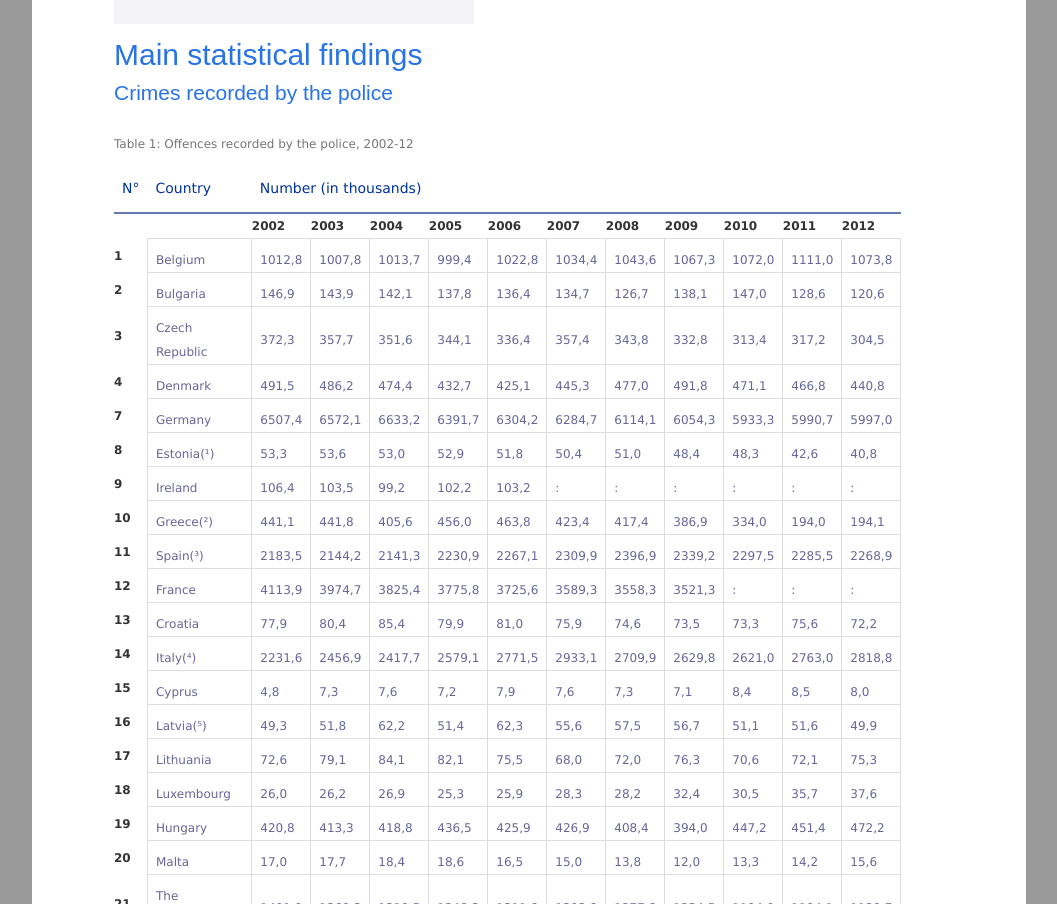
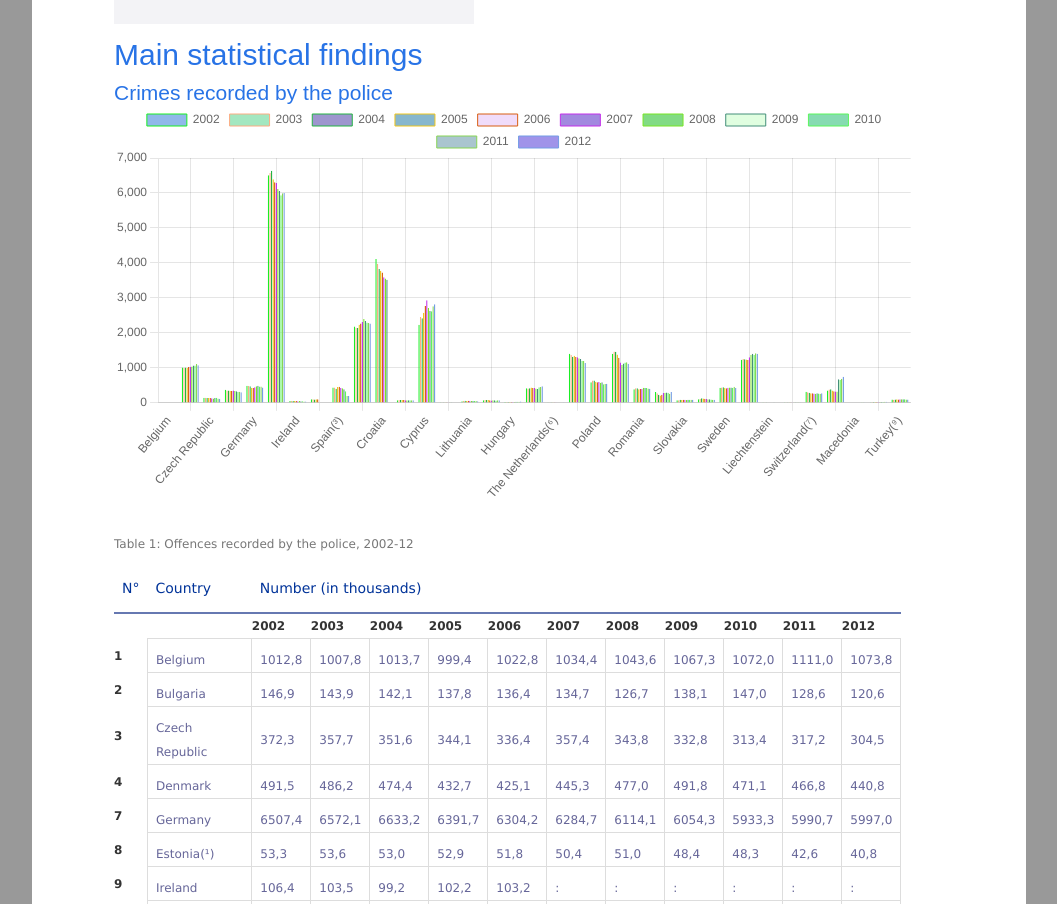
Before and after one commit to evalambert/js-datavisualisation-challenge, a website built with Vite: page index.html in a window 1280 px wide. Shown: the part 1335-2239 px from the top of the page, without its empty margins (111-1168 px from the left). Built offline with nearby package versions, Linux system fonts and the light colour scheme; files whose address does not match are found by name.

Commit message:
first graph

```diff
--- a/index.html
+++ b/index.html
@@ -799,7 +799,6 @@
                 <span class="mw-headline" id="Crimes_et_d.C3.A9lits_enregistr.C3.A9s_par_les_services_de_police">Crimes recorded by the police</span>
               </h3>
 
-
               <table cellspacing="0" cellpadding="0" id="table1">
                 <caption> Table 1: Offences recorded by the police, 2002-12</caption>
                 <thead>
@@ -809,13 +808,10 @@
                     <th colspan="12">Number (in thousands)</th>
                   </tr>
                 </thead>
+
                 <tbody>
-
-                  <tr>
-
-                    <th>
-
-                    </th>
+                  <tr>
+                    <th></th>
                     <th dir="ltr"></th>
                     <th>2002</th>
                     <th>2003</th>
@@ -2062,6 +2058,8 @@
 
     <!--END PAGE-->
   </div>
+  <script src="https://cdn.jsdelivr.net/npm/chart.js"></script>
+  <script src="main.js"></script>
 </body>
 
 </html>
--- a/main.js
+++ b/main.js
@@ -1,25 +1,13 @@
-// // Créez un élément <div> + attribuer id
-// const canvasWrapper = document.createElement('div');
-// canvasWrapper.id = 'wrapper-canvas'
 
-// // Selectioner le tableau + Insérez la <div> avant le tableau
-// const table = document.getElementById('table1')
-// table.parentNode.insertBefore(canvasWrapper, table)
-
-// // Créez un élément <canvas>  + Insérer à l'interieur de la <div>
-// const canvas = document.createElement('canvas')
-// canvas.id = 'myChart'
-// canvasWrapper.appendChild(canvas)
-
-
+// GRAPHIQUE CHART.JS /////////////////////////////////////////
 // const ctx = document.getElementById('myChart');
 
 //   new Chart(ctx, {
 //     type: 'bar',
 //     data: {
-//       labels: ['Red', 'Blue', 'Yellow', 'Green', 'Purple', 'Orange'],
+//       labels: ['France', 'Portugal', 'Italie', 'Belgique', 'Espagne'],
 //       datasets: [{
-//         label: '# of Votes',
+//         label: '2020',
 //         data: [12, 19, 3, 5, 2, 3],
 //         borderWidth: 1
 //       }]
@@ -35,65 +23,73 @@
 
 
 
+// Créez un élément <div> pour contenir le graphique
+const canvasWrapper = document.createElement('div');
+canvasWrapper.id = 'wrapper-canvas';
+const tableOne = document.getElementById('table1');
+tableOne.parentNode.insertBefore(canvasWrapper, tableOne);
+
+// Créez un élément <canvas> à l'intérieur de la <div>
+const canvas = document.createElement('canvas');
+canvas.id = 'myChart';
+canvasWrapper.appendChild(canvas);
+
+// Extraction des années depuis la première ligne du tableau
+const yearsElements = tableOne.querySelectorAll('tbody tr:nth-child(1) th');
+const years = Array.from(yearsElements).slice(2).map(element => element.textContent.trim());
+
+console.log(years);
+
+// Extraction des noms de pays
+const rows = tableOne.querySelectorAll('tbody tr');
+const countries = [];
+rows.forEach(row => {
+  const countriesElements = row.querySelector('td');
+  if (countriesElements) {
+    countries.push(countriesElements.textContent.trim());
+  }
+});
+
+console.log(countries);
+
+// Extraction des données des pays (sauf la première cellule)
+const dataCountries = [];
+rows.forEach(row => {
+  const cells = Array.from(row.querySelectorAll('td'));
+  const rowData = cells.slice(1).map(cell => parseFloat(cell.textContent.trim())); // Convertir en nombre si nécessaire
+  dataCountries.push(rowData);
+});
+
+console.log(dataCountries);
 
 
-// Récupérez le tableau
-const tableau = document.getElementById("table1");
 
-// Initialisez des tableaux vides pour les étiquettes et les données
-const labels = [];
-const data = [];
+// Créez un tableau pour stocker les données dans le format requis par Chart.js
+const chartData = {
+  labels: countries, // Les noms de pays en tant qu'étiquettes
+  datasets: years.map((year, index) => {
+    return {
+      label: year,
+      data: dataCountries.map(data => data[index]), // Inversez les données pour les années
+      backgroundColor: `rgba(${Math.random() * 255},${Math.random() * 255},${Math.random() * 255},0.5)`, // Couleur aléatoire
+      borderColor: `rgba(${Math.random() * 255},${Math.random() * 255},${Math.random() * 255},1)`, // Couleur aléatoire
+      borderWidth: 1
+    };
+  })
+};
 
-// Parcourez les lignes du tableau à partir de la deuxième ligne (index 1)
-for (let i = 1; i < tableau.rows.length; i++) {
-    const row = tableau.rows[i];
-    const country = row.cells[1].textContent;
-    const values = [];
+// Obtenez le contexte du canvas
+const ctx = canvas.getContext('2d');
 
-    // Parcourez les cellules de données (à partir de la troisième cellule, index 2)
-    for (let j = 2; j < row.cells.length; j++) {
-        const value = parseFloat(row.cells[j].textContent.replace(",", ".")); // Convertissez la virgule en point pour les nombres
-        values.push(value);
+// Créez un graphique à barres avec Chart.js
+const myChart = new Chart(ctx, {
+  type: 'bar',
+  data: chartData,
+  options: {
+    scales: {
+      y: {
+        beginAtZero: true
+      }
     }
-
-    labels.push(country);
-    data.push(values);
-}
-
-// Créez un tableau de jeux de données pour Chart.js
-const datasets = data.map((values, index) => ({
-    label: labels[index],
-    data: values,
-    backgroundColor: getRandomColor(), // Fonction pour générer une couleur aléatoire
-}));
-
-// Créez un graphique à barres
-const ctx = document.getElementById('myChart').getContext('2d');
-const myChart = new Chart(ctx, {
-    type: 'bar',
-    data: {
-        labels: labels,
-        datasets: datasets,
-    },
-    options: {
-        responsive: true,
-        scales: {
-            x: {
-                stacked: true,
-            },
-            y: {
-                stacked: true,
-            },
-        },
-    },
+  }
 });
-
-// Fonction pour générer une couleur aléatoire
-function getRandomColor() {
-    const letters = '0123456789ABCDEF';
-    let color = '#';
-    for (let i = 0; i < 6; i++) {
-        color += letters[Math.floor(Math.random() * 16)];
-    }
-    return color;
-}
```
